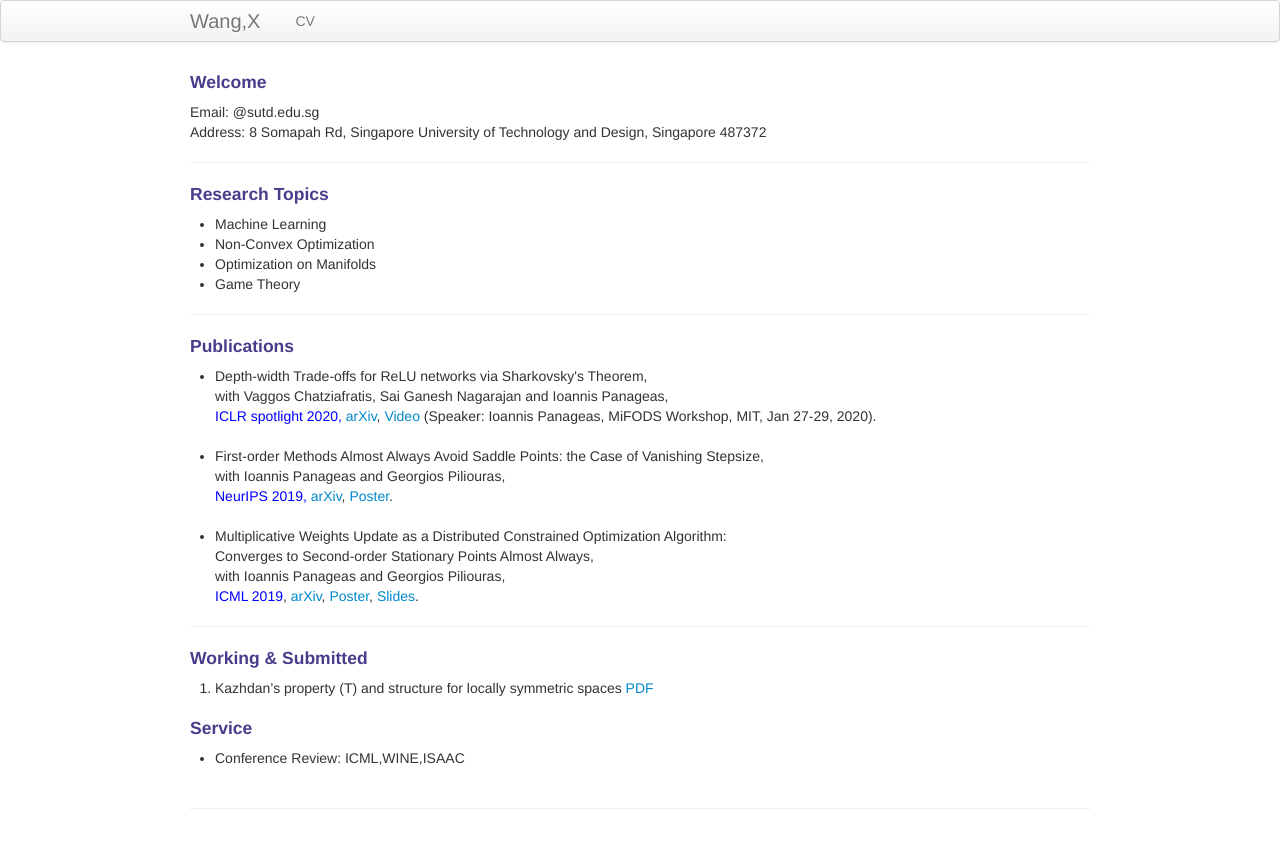
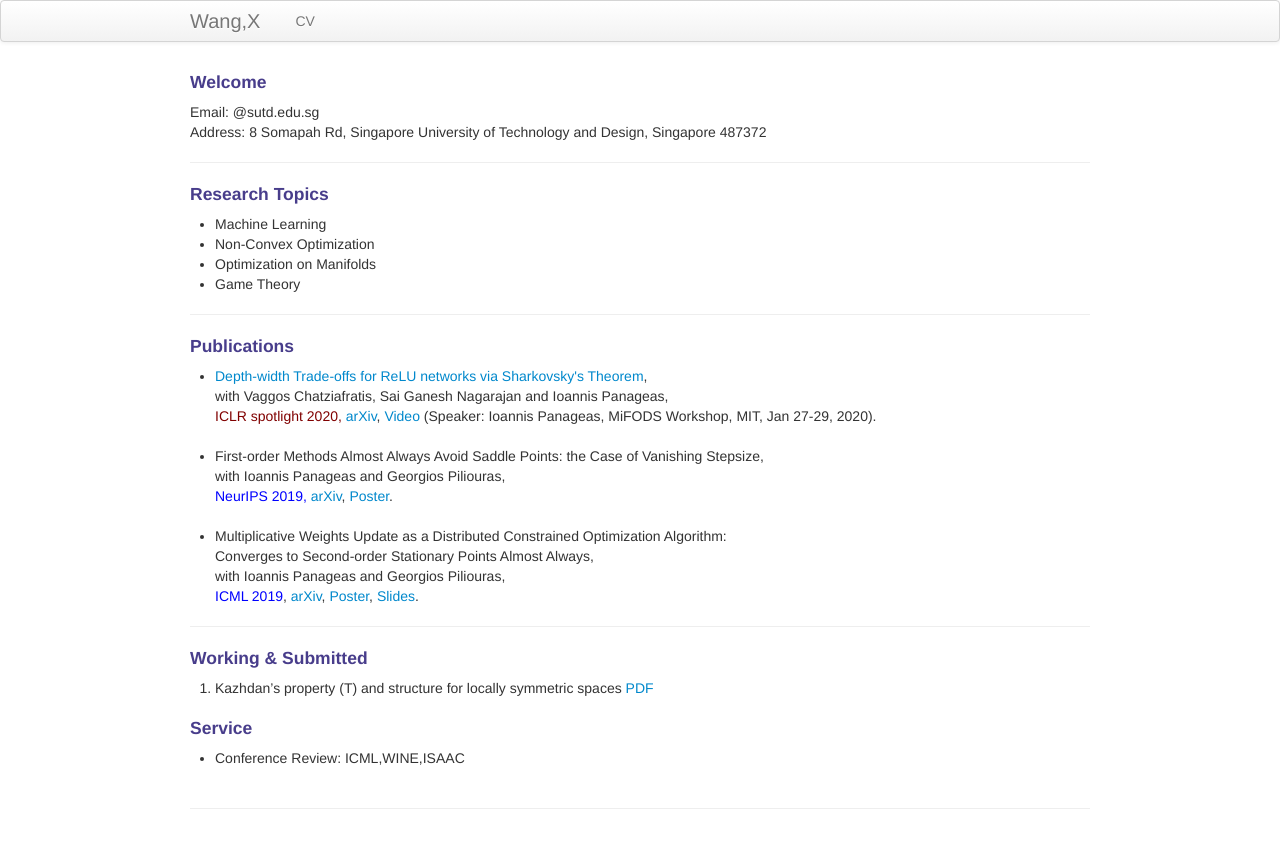
Before and after one commit to xiiaowang/xiiaowang.github.io, a Jekyll site: the page built from index.md, in a window 1280 px wide. Shown: the top 848 px of the page. Built offline with Jekyll 4.4.1, drawn with Linux system fonts in a browser that asks for light colours.

Commit message:
Update index.md

```diff
--- a/index.md
+++ b/index.md
@@ -45,7 +45,7 @@ keywords: machine learning, geometry
 ---
 <h4><a name="Publications"></a>Publications</h4>
 <ul>
-    <li> Depth-width Trade-offs for ReLU networks via Sharkovsky's Theorem, <br/> with Vaggos Chatziafratis, Sai Ganesh Nagarajan and Ioannis Panageas,<br/> <font color="blue">ICLR spotlight 2020, </font> <a href="https://arxiv.org/abs/1912.04378">arXiv</a>, <a href="https://www.youtube.com/watch?v=HNQ204BmOQ8">Video</a> (Speaker: Ioannis Panageas, MiFODS Workshop, MIT, Jan 27-29, 2020).</li>
+    <li> <a href="https://arxiv.org/abs/1912.04378">Depth-width Trade-offs for ReLU networks via Sharkovsky's Theorem</a>, <br/> with Vaggos Chatziafratis, Sai Ganesh Nagarajan and Ioannis Panageas,<br/> <font color="maroon">ICLR spotlight 2020, </font> <a href="https://arxiv.org/abs/1912.04378">arXiv</a>, <a href="https://www.youtube.com/watch?v=HNQ204BmOQ8">Video</a> (Speaker: Ioannis Panageas, MiFODS Workshop, MIT, Jan 27-29, 2020).</li>
     <br/>
    <li> First-order Methods Almost Always Avoid Saddle Points: the Case of Vanishing Stepsize, <br/> with Ioannis Panageas and Georgios Piliouras,<br/> <font color="blue">NeurIPS 2019,</font> <a href="http://arxiv.org/abs/1906.07772">arXiv</a>, <a href="https://www.dropbox.com/s/y25vze12a2lpivv/NIPS19_poster.pdf?dl=0">Poster</a>.</li>
     <br/>
```
